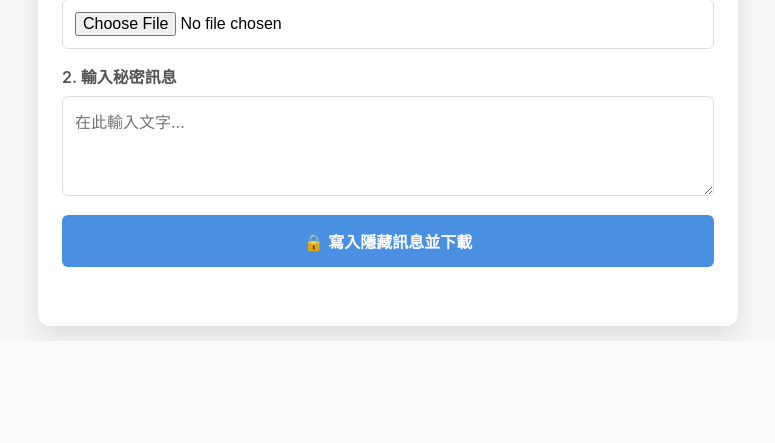
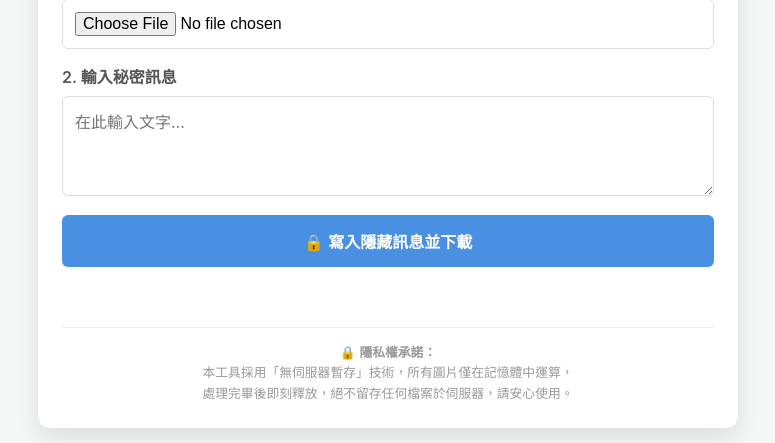
Before and after one commit to henry21209/stego-flask, a Flask app: page / in a window 1280 px wide. Shown: the part 663-1106 px from the top of the page, without its empty margins (252-1027 px from the left). Before the commit the page ends 1004 px from the top, so only its background shows below. Run offline with Flask 3, Linux system fonts and the light colour scheme; some libraries are stand-ins or nearby versions.

Commit message:
index.html modify

```diff
--- a/templates/index.html
+++ b/templates/index.html
@@ -28,6 +28,17 @@
             width: 100%;
             max-width: 700px;
             box-sizing: border-box;
+        }
+
+        /* 🛡️ 隱私權宣告 Footer */
+        .footer {
+            margin-top: 25px;
+            padding-top: 15px;
+            border-top: 1px solid #eee;
+            text-align: center;
+            font-size: 0.8rem;
+            color: #999;
+            line-height: 1.6;
         }
 
         h1 {
@@ -382,6 +393,12 @@
         <div id="progress-text" style="text-align: center; font-size: 0.85rem; color: #666; margin-top: 5px;">0%</div>
     </div>
 
+    <div class="footer">
+        🔒 <strong>隱私權承諾：</strong><br>
+        本工具採用「無伺服器暫存」技術，所有圖片僅在記憶體中運算，<br>
+        處理完畢後即刻釋放，絕不留存任何檔案於伺服器，請安心使用。
+    </div>
+
 </div>
 
 <script>
@@ -418,6 +435,59 @@
             btn.onclick = () => visualizeBit(c, i, btn);
             group.appendChild(btn);
         }
+    }
+
+    // === 🖼️ 前端圖片壓縮引擎 ===
+    function compressImage(file, maxWidth = 1200) {
+        return new Promise((resolve, reject) => {
+            // 1. 如果不是圖片，直接回傳原檔
+            if (!file.type.match(/image.*/)) return resolve(file);
+
+            const reader = new FileReader();
+            reader.readAsDataURL(file);
+            reader.onload = (event) => {
+                const img = new Image();
+                img.src = event.target.result;
+                img.onload = () => {
+                    // 2. 計算縮放比例
+                    let width = img.width;
+                    let height = img.height;
+
+                    if (width > maxWidth || height > maxWidth) {
+                        if (width > height) {
+                            height = Math.round(height * (maxWidth / width));
+                            width = maxWidth;
+                        } else {
+                            width = Math.round(width * (maxWidth / height));
+                            height = maxWidth;
+                        }
+                    } else {
+                        // 如果圖片本來就很小，不需要壓縮，回傳原檔
+                        return resolve(file);
+                    }
+
+                    // 3. 用 Canvas 重繪 (縮圖)
+                    const canvas = document.createElement('canvas');
+                    canvas.width = width;
+                    canvas.height = height;
+                    const ctx = canvas.getContext('2d');
+                    ctx.drawImage(img, 0, 0, width, height);
+
+                    // 4. 轉回 Blob (PNG 格式以確保 LSB 資料不失真，但這裡我們只是縮圖當素材)
+                    // 為了隱寫術的穩定性，我們統一轉成 PNG
+                    canvas.toBlob((blob) => {
+                        // 建立一個新的 File 物件騙過後端
+                        const newFile = new File([blob], file.name.replace(/\.\w+$/, ".png"), {
+                            type: 'image/png',
+                            lastModified: Date.now()
+                        });
+                        console.log(`壓縮完成: ${file.size} -> ${newFile.size} bytes`);
+                        resolve(newFile);
+                    }, 'image/png', 1.0);
+                };
+                img.onerror = (err) => reject(err);
+            };
+        });
     }
 
     // === 2. UI 切換邏輯 ===
@@ -513,6 +583,19 @@
         statusEl.innerText = "";
 
         if(!fileInput.files[0]) { alert("請選擇圖片"); return; }
+
+        let fileToUpload = fileInput.files[0];
+
+        // 只有「加密」時才需要壓縮 (解密必須維持原樣)
+        if (action === 'encode') {
+            statusEl.innerText = "正在壓縮圖片..."; // 讓使用者知道在忙什麼
+            try {
+                // 強制縮到 1200px 寬度，保證秒傳
+                fileToUpload = await compressImage(fileToUpload, 1200);
+            } catch (err) {
+                console.error("壓縮失敗，將使用原圖", err);
+            }
+        }
 
         const bitMap = getBitMap();
          if(bitMap.length === 0) { alert("請至少勾選一個位元！"); return; }
@@ -639,6 +722,19 @@
 
         if(!fileInput.files[0]) { alert("請選擇圖片"); return; }
         if(action === 'encode' && !msgInput.value) { alert("請輸入浮水印文字"); return; }
+
+        let fileToUpload = fileInput.files[0];
+
+        // 只有「加密」時才需要壓縮 (解密必須維持原樣)
+        if (action === 'encode') {
+            statusEl.innerText = "正在壓縮圖片..."; // 讓使用者知道在忙什麼
+            try {
+                // 強制縮到 1200px 寬度，保證秒傳
+                fileToUpload = await compressImage(fileToUpload, 1200);
+            } catch (err) {
+                console.error("壓縮失敗，將使用原圖", err);
+            }
+        }
 
         startFakeProgress();
         document.querySelectorAll('.btn').forEach(b => b.disabled = true);
```
